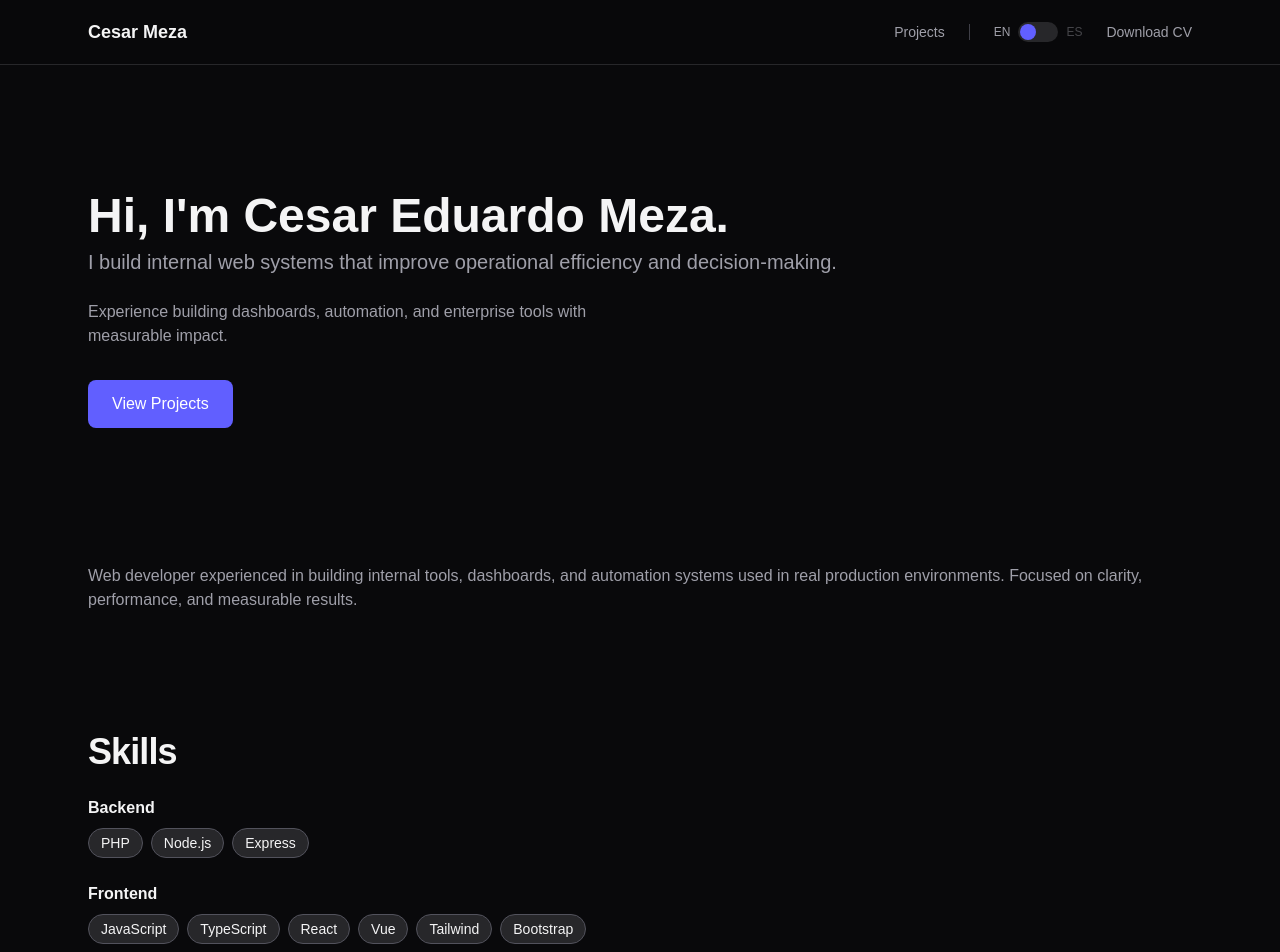
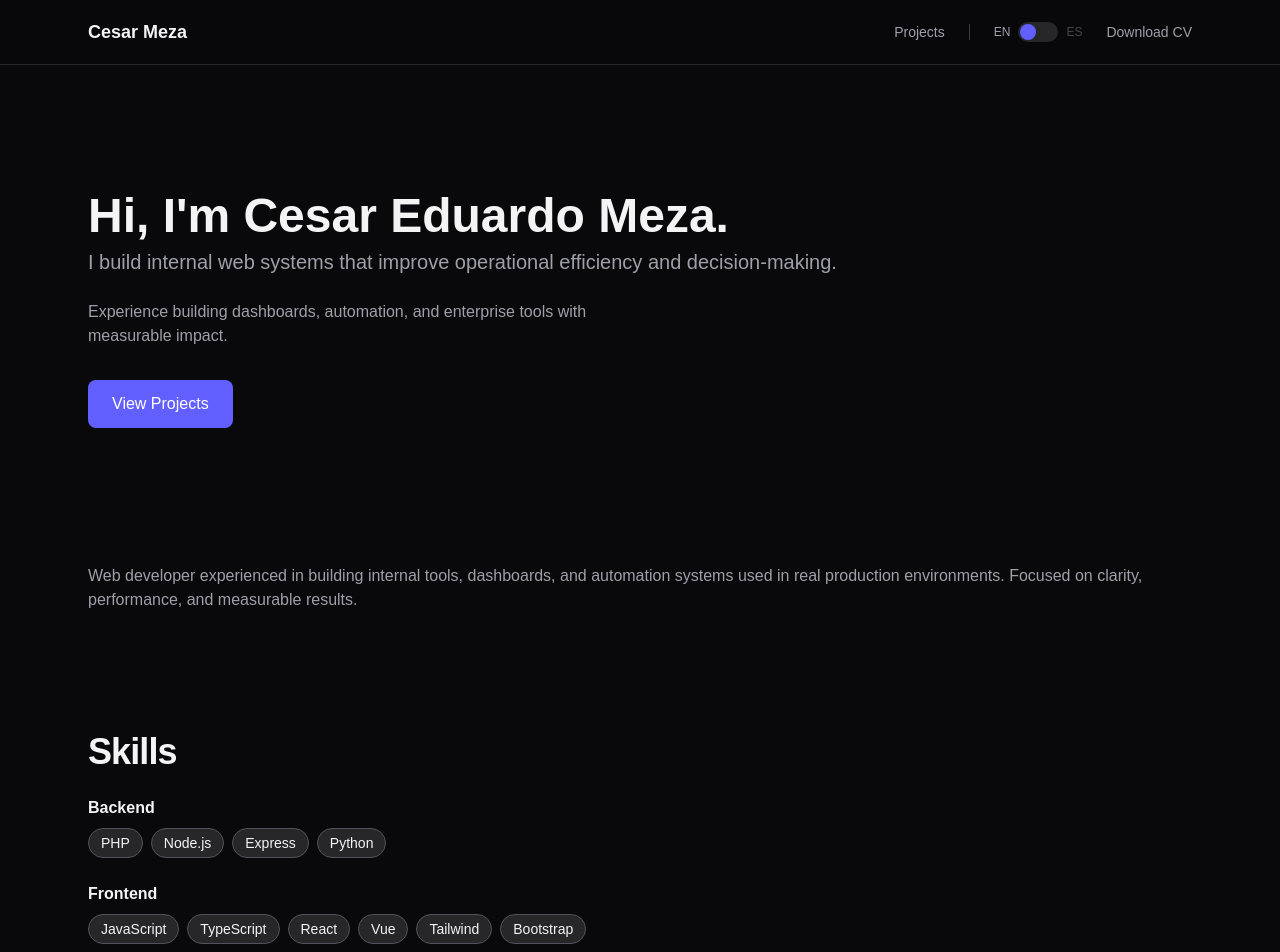
Before and after one commit to EduardoMezaA/cesar_meza_portfolio, a Next.js app: page / in a window 1280 px wide. Shown: the top 952 px of the page. Built offline with nearby package versions, Linux system fonts and the light colour scheme.

Commit message:
Added py to backend

```diff
--- a/src/data/i18n/content.ts
+++ b/src/data/i18n/content.ts
@@ -24,7 +24,7 @@ export const content = {
     },
 
     skills: {
-        backend: ["PHP", "Node.js", "Express"],
+        backend: ["PHP", "Node.js", "Express", "Python"],
         frontend: ["JavaScript", "TypeScript", "React", "Vue", "Tailwind", "Bootstrap"],
         databases: ["SQL Server", "MySQL", "MongoDB", "Firebase"],
         tools: ["Git", "GitHub", "Docker", "Firebase Hosting", "AWS (basic)"],
```
